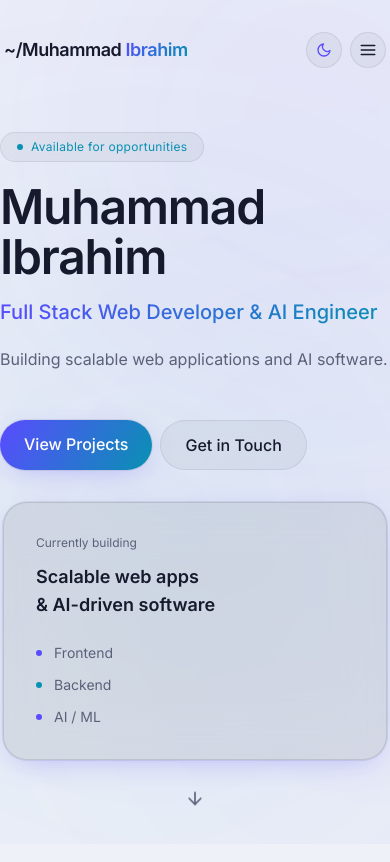
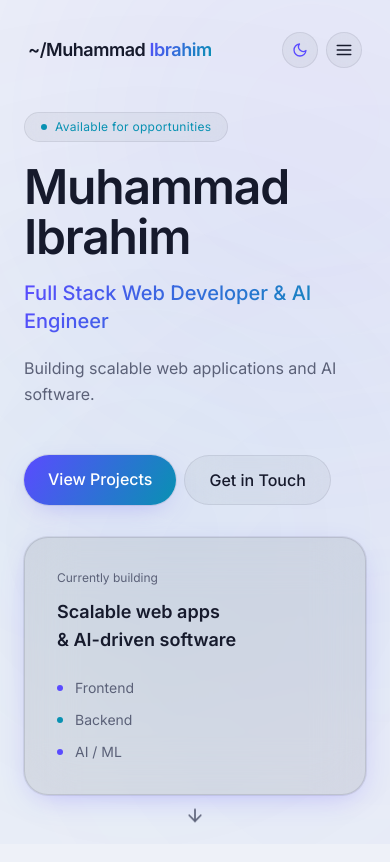
Before and after one commit to ibrahim-xdev/ibrahimxdev, a React (Vite) app: page / in a window 390 px wide. Shown: the top 862 px of the page. Built offline with nearby package versions, Linux system fonts and the light colour scheme.

Commit message:
Update portfolio

```diff
--- a/src/components/Container.jsx
+++ b/src/components/Container.jsx
@@ -1,5 +1,7 @@
 export default function Container({ children, className = "" }) {
   return (
-    <div className={`mx-auto w-full max-w-6xl ${className}`}>{children}</div>
+    <div className={`mx-auto w-full max-w-6xl px-6 lg:px-0 ${className}`}>
+      {children}
+    </div>
   );
 }
```
